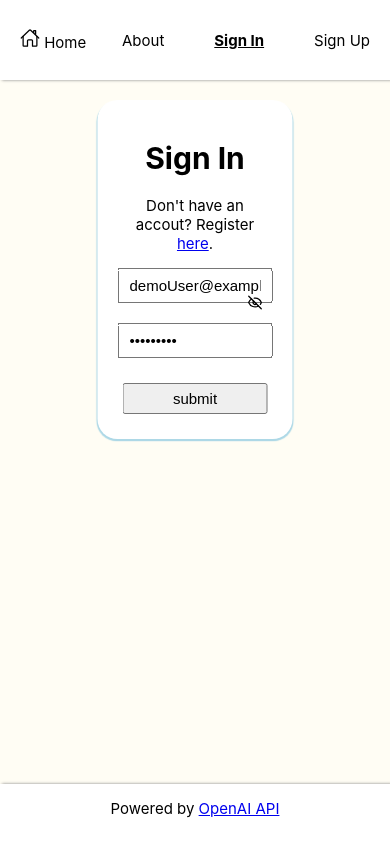
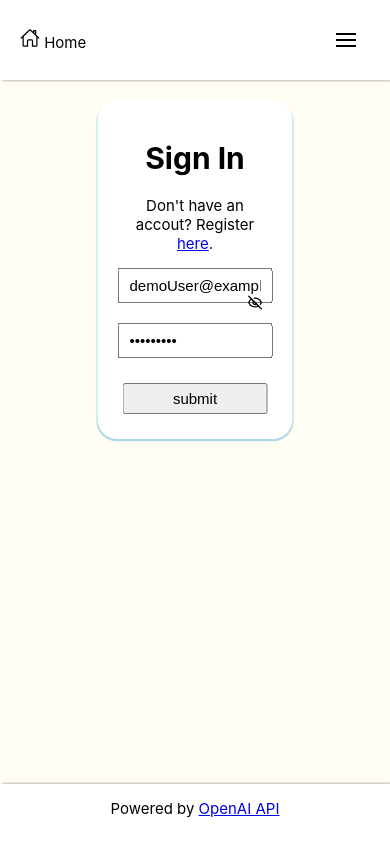
Before and after one commit to nvp85/minimalistic-web-ai-chat, a React app: page /login in a window 390 px wide. Built offline with nearby package versions, Linux system fonts and the light colour scheme; the HTML template or start-up script is replaced by a standard one.

Commit message:
add a hamburger menu

```diff
--- a/package.json
+++ b/package.json
@@ -10,6 +10,7 @@
     "preview": "vite preview"
   },
   "dependencies": {
+    "hamburger-react": "^2.5.2",
     "openai": "^4.100.0",
     "react": "^19.1.0",
     "react-dom": "^19.1.0",
--- a/src/components/Navbar/Navbar.css
+++ b/src/components/Navbar/Navbar.css
@@ -11,7 +11,7 @@ nav {
     z-index: 999;
 }
 
-nav>div:last-child {
+#desktop-nav {
     display: flex;
     gap: 5rem;
     height: 100%;
@@ -32,7 +32,7 @@ nav>div:last-child {
     text-decoration: underline;
 }
 
-.nav-links > button {
+.nav-links>button {
     align-self: center;
 }
 
@@ -40,8 +40,55 @@ nav>div:last-child {
     display: none;
 }
 
+#mobil-nav {
+    display: none;
+}
+
+#hamburger-menu {
+        display: none;
+    }
+
 @media (max-width: 1200px) {
     #chats-link {
         display: inline;
     }
-  }
+}
+
+
+@media (max-width: 700px) {
+    #desktop-nav {
+        display: none;
+    }
+    #mobil-nav {
+        display: block;
+    }
+    #hamburger-menu {
+        display: flex;
+        flex-direction: column;
+        position: absolute;
+        top: 8rem;
+        right: 5rem;
+        height: fit-content;
+        background-color: white;
+        padding: 2rem;
+        font-size: 2rem;
+        box-shadow: 2rem 2rem 2rem lightgray;
+        border-radius: 2rem;
+    }
+
+    #hamburger-menu >* {
+        margin: 1rem;
+    }
+    #hamburger-menu >*:hover {
+        margin: 1rem;
+        background-color: aquamarine;
+    }
+    #hamburger-menu >button {
+        background-color: transparent;
+        border: none;
+        height: fit-content;
+        width: fit-content;
+        font-size: 2rem;
+    }
+
+}
--- a/src/components/Navbar/Navbar.jsx
+++ b/src/components/Navbar/Navbar.jsx
@@ -3,18 +3,21 @@ import './Navbar.css'
 import { useState, useEffect } from "react";
 import { useUser } from "../../hooks/UserProvider";
 import { IoHomeOutline } from "react-icons/io5";
+import Hamburger from 'hamburger-react';
 
 // TODO: conditional rendering: if logged in then "logout" button
 export default function Navbar() {
     const user = useUser();
     const isAuthenticated = user.storedUser ? true : false;
+    const [ isMenuOpen, setIsMenuOpen ] = useState();
+
 
     return (
         <nav>
             <div className="nav-links">
                 <NavLink to="/"><IoHomeOutline size="2rem"/> Home</NavLink>
             </div>
-            <div className="nav-links">
+            <div className="nav-links" id="desktop-nav">
                 <NavLink to="about">About</NavLink>
                 {isAuthenticated
                     ? (<>
@@ -28,6 +31,24 @@ export default function Navbar() {
                     </>)
                 }
             </div>
+            <div id="mobil-nav">
+                <Hamburger toggled={isMenuOpen} size={20} toggle={setIsMenuOpen} />
+                { isMenuOpen &&
+                <div className="nav-links" id="hamburger-menu">
+                    <NavLink to="about">About</NavLink>
+                    {isAuthenticated
+                        ? (<>
+                            <NavLink to="chats" id="chats-link">Chats</NavLink>
+                            <NavLink to="profile">Profile</NavLink>
+                            <button onClick={user.removeUser} className="btn">Logout</button>
+                        </>)
+                        : (<>
+                            <NavLink to="login">Sign In</NavLink>
+                            <NavLink to="register">Sign Up</NavLink>
+                        </>)
+                    }
+                </div>}
+            </div>
         </nav>
     )
 }
```
Also changed, not shown: 1 other file (tests, documents, lock files or other folders).
